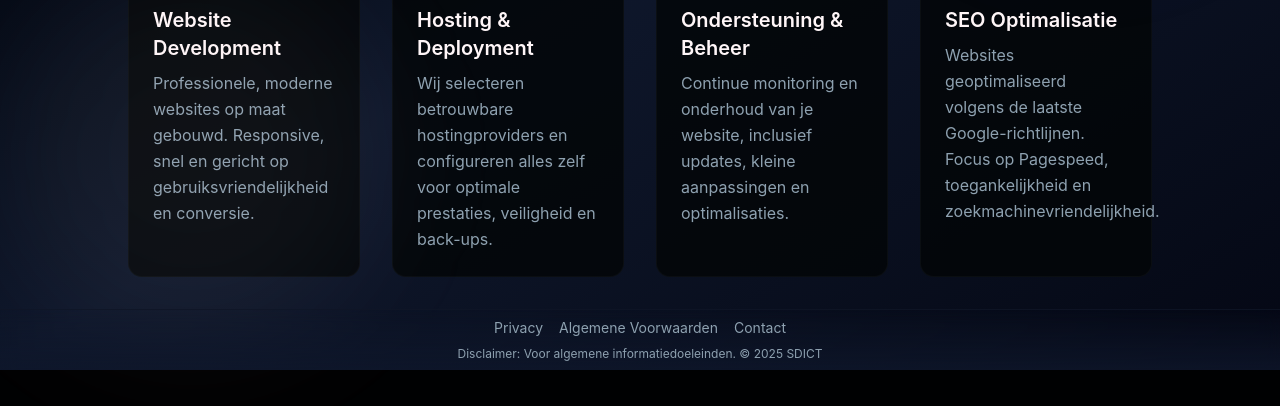
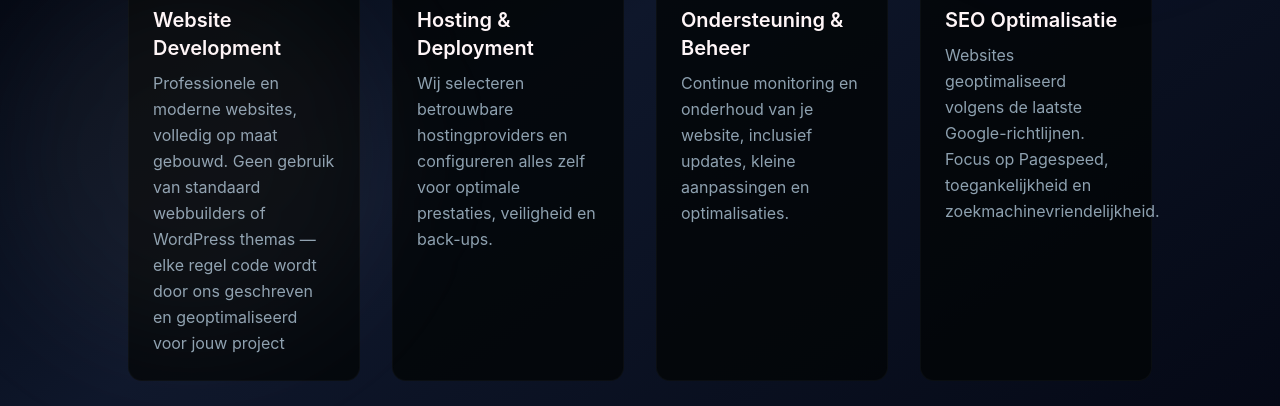
Before and after one commit to samd909/sam_website, a React (Vite) app in the folder sam/: page /services in a window 1280 px wide. Shown: the part 453-859 px from the top of the page. Before the commit the page ends 823 px from the top, so only its background shows below. Built offline with nearby package versions, Linux system fonts and the light colour scheme.

Commit message:
sadd
asdad

```diff
--- a/sam/src/components/services-section.jsx
+++ b/sam/src/components/services-section.jsx
@@ -7,7 +7,7 @@ export default function ServicesSection() {
     {
       icon: <Code2 size={36} />,
       title: "Website Development",
-      description: "Professionele, moderne websites op maat gebouwd. Responsive, snel en gericht op gebruiksvriendelijkheid en conversie.",
+      description: "Professionele en moderne websites, volledig op maat gebouwd. Geen gebruik van standaard webbuilders of WordPress themas — elke regel code wordt door ons geschreven en geoptimaliseerd voor jouw project",
     },
     {
       icon: <Globe size={36} />,
```
